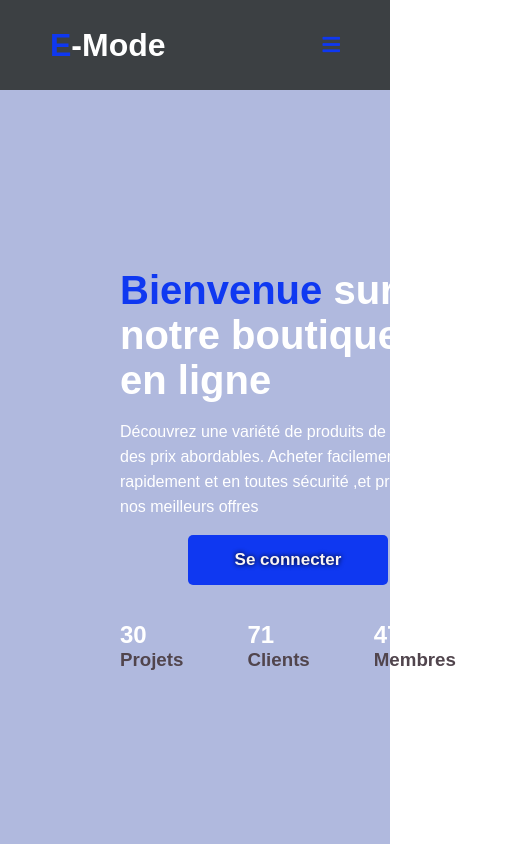
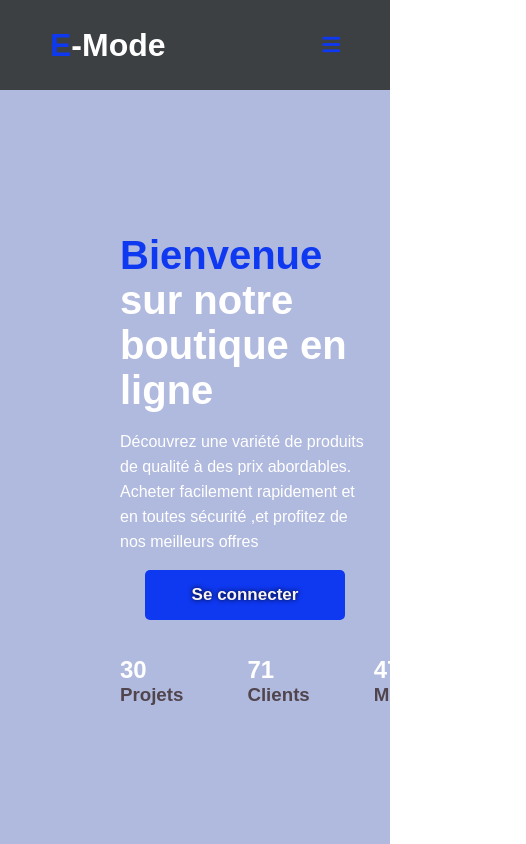
Before and after one commit to Hanitriniala77/e-commerce, a plain HTML site: page index.html in a window 390 px wide. Shown: the top 844 px of the page, 526 px wide, since content can reach past the window. Drawn offline with Linux system fonts and the light colour scheme; no server answers.

Commit message:
fix mobile overflow

```diff
--- a/style.css
+++ b/style.css
@@ -1266,3 +1266,15 @@ nav li:nth-child(4) {
         display: none;
     }
 }
+html,body{
+    overflow-x: hidden;
+    max-width: 100%;
+    width: 100%;
+}
+*{
+    max-width: 100%;
+    box-sizing: border-box;
+}
+section, div{
+    max-width: 100%;
+}
```
